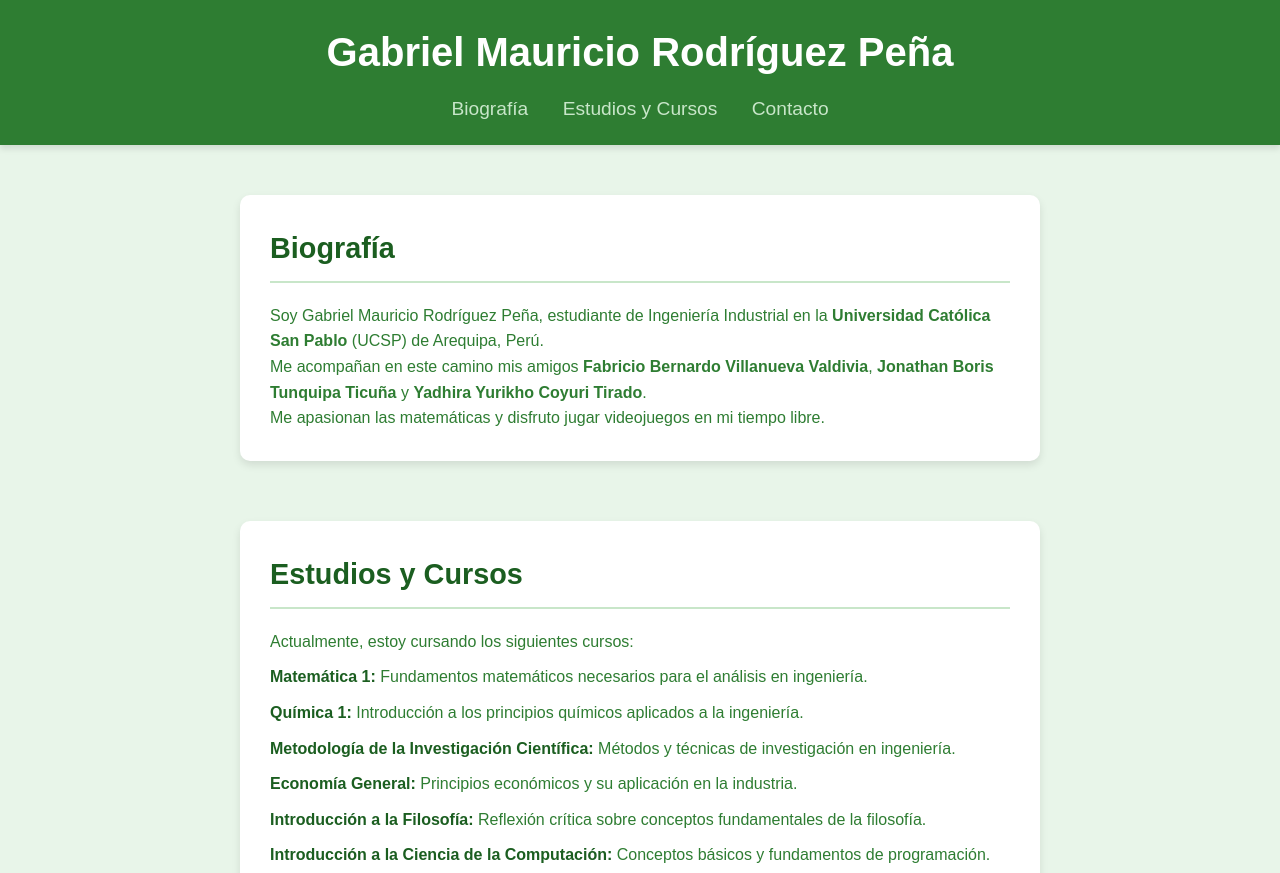
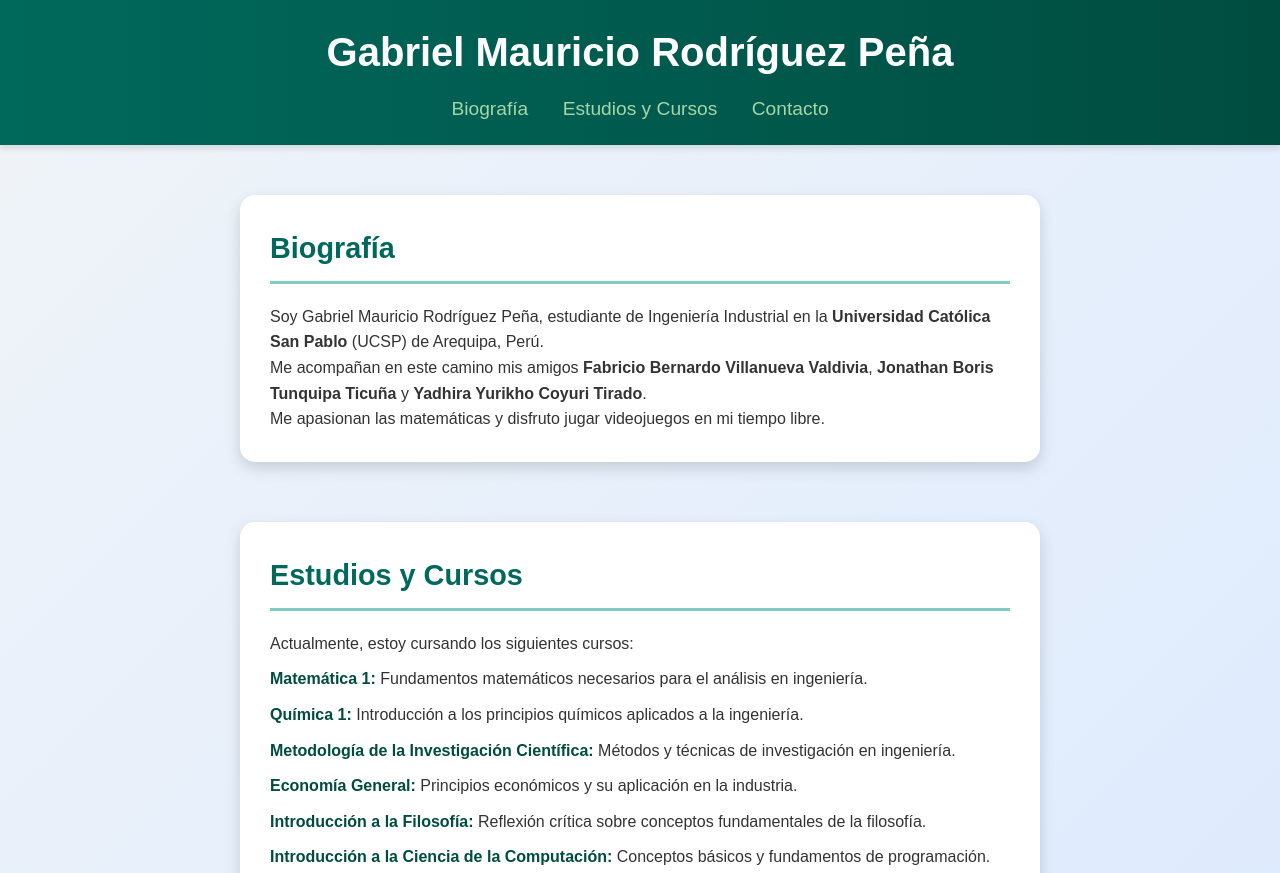
Before and after one commit to gabrielmaurodriguez/gabrielmauriciorodriguezpe-a.github.io, a plain HTML site: page index.html in a window 1280 px wide. Shown: the top 873 px of the page. Drawn offline with Linux system fonts and the light colour scheme.

Commit message:
Update index.html

```diff
--- a/index.html
+++ b/index.html
@@ -14,15 +14,16 @@
 
         body {
             font-family: 'Arial', sans-serif;
-            background-color: #e8f5e9; /* Verde claro */
-            color: #2e7d32; /* Verde oscuro */
+            background: linear-gradient(135deg, #f0f4f8, #d9e8ff); /* Fondo con degradado suave */
+            color: #333; /* Texto general */
             line-height: 1.6;
+            overflow-x: hidden;
         }
 
         /* Header */
         header {
-            background-color: #2e7d32; /* Verde intenso */
-            color: #fff;
+            background: linear-gradient(90deg, #00695c, #004d40); /* Degradado moderno */
+            color: white;
             text-align: center;
             padding: 20px 0;
             box-shadow: 0 4px 6px rgba(0, 0, 0, 0.1);
@@ -30,6 +31,7 @@
 
         header h1 {
             font-size: 2.5rem;
+            font-weight: bold;
         }
 
         nav {
@@ -37,15 +39,15 @@
         }
 
         nav a {
-            color: #c8e6c9; /* Verde pastel */
+            color: #a5d6a7; /* Verde pastel */
             text-decoration: none;
             margin: 0 15px;
             font-size: 1.1rem;
-            transition: color 0.3s;
+            transition: color 0.3s ease;
         }
 
         nav a:hover {
-            color: #ffffff;
+            color: #ffffff; /* Blanco al pasar el mouse */
         }
 
         /* Main Section */
@@ -57,18 +59,19 @@
         }
 
         section {
-            background-color: #fff;
+            background-color: #ffffff;
             width: 90%;
             max-width: 800px;
             margin: 20px 0;
             padding: 20px;
-            border-radius: 10px;
-            box-shadow: 0 4px 8px rgba(0, 0, 0, 0.1);
+            border-radius: 15px;
+            box-shadow: 0 6px 15px rgba(0, 0, 0, 0.15);
+            animation: fadeIn 0.5s ease;
         }
 
         section h2 {
-            color: #1b5e20; /* Verde oscuro */
-            border-bottom: 2px solid #c8e6c9;
+            color: #00695c; /* Verde oscuro */
+            border-bottom: 3px solid #80cbc4; /* Detalle de línea */
             padding-bottom: 10px;
             margin-bottom: 20px;
             font-size: 1.8rem;
@@ -88,22 +91,23 @@
         }
 
         ul li strong {
-            color: #1b5e20;
+            color: #004d40;
         }
 
         ul li a {
-            color: #388e3c;
+            color: #00796b;
             text-decoration: none;
             font-weight: bold;
         }
 
         ul li a:hover {
             text-decoration: underline;
+            color: #004d40;
         }
 
         /* Footer */
         footer {
-            background-color: #2e7d32;
+            background: linear-gradient(90deg, #004d40, #00695c);
             color: white;
             text-align: center;
             padding: 15px 0;
@@ -112,12 +116,24 @@
         }
 
         footer a {
-            color: #c8e6c9;
+            color: #a5d6a7;
             text-decoration: none;
         }
 
         footer a:hover {
             color: #ffffff;
+        }
+
+        /* Keyframes for animations */
+        @keyframes fadeIn {
+            from {
+                opacity: 0;
+                transform: translateY(10px);
+            }
+            to {
+                opacity: 1;
+                transform: translateY(0);
+            }
         }
 
         /* Responsive */
@@ -167,9 +183,9 @@
                 <li><a href="https://fabriciobernardovillanueva.github.io/githubpagetest/" target="_blank">Fabricio Bernardo Villanueva Valdivia</a></li>
                 <li><a href="https://jonathanboristunquipaticuna.github.io/JonathanBorisTunquipaTicu-a/" target="_blank">Jonathan Boris Tunquipa Ticuña</a></li>
                 <li><a href="https://yadhirayurikhocoyuritirado.github.io/yadhirayurikhocoyuri/" target="_blank">Yadhira Yurikho Coyuri Tirado</a></li>
-                 <li><a href="https://emerickcarlosteranbedregal.github.io/EmerickCarlosTeranBedregal/" target="_blank">Emerick Carlos Teran Bedregal</a></li>
-                 <li><a href="https://joaquinadrianolopezmolina.github.io/JoaquinAdrianoLopezMolina/" target="_blank">Joaquin Adriano Lopez Molina</a></li>
-                  <li><a href="https://rodrigorembrantsalasapaza.github.io/RodrigoRembrantSalasApaza/" target="_blank">Rodrigo Rembrant Salas Apaza</a></li>
+                <li><a href="https://emerickcarlosteranbedregal.github.io/EmerickCarlosTeranBedregal/" target="_blank">Emerick Carlos Teran Bedregal</a></li>
+                <li><a href="https://joaquinadrianolopezmolina.github.io/JoaquinAdrianoLopezMolina/" target="_blank">Joaquin Adriano Lopez Molina</a></li>
+                <li><a href="https://rodrigorembrantsalasapaza.github.io/RodrigoRembrantSalasApaza/" target="_blank">Rodrigo Rembrant Salas Apaza</a></li>
             </ul>
         </section>
 
```
